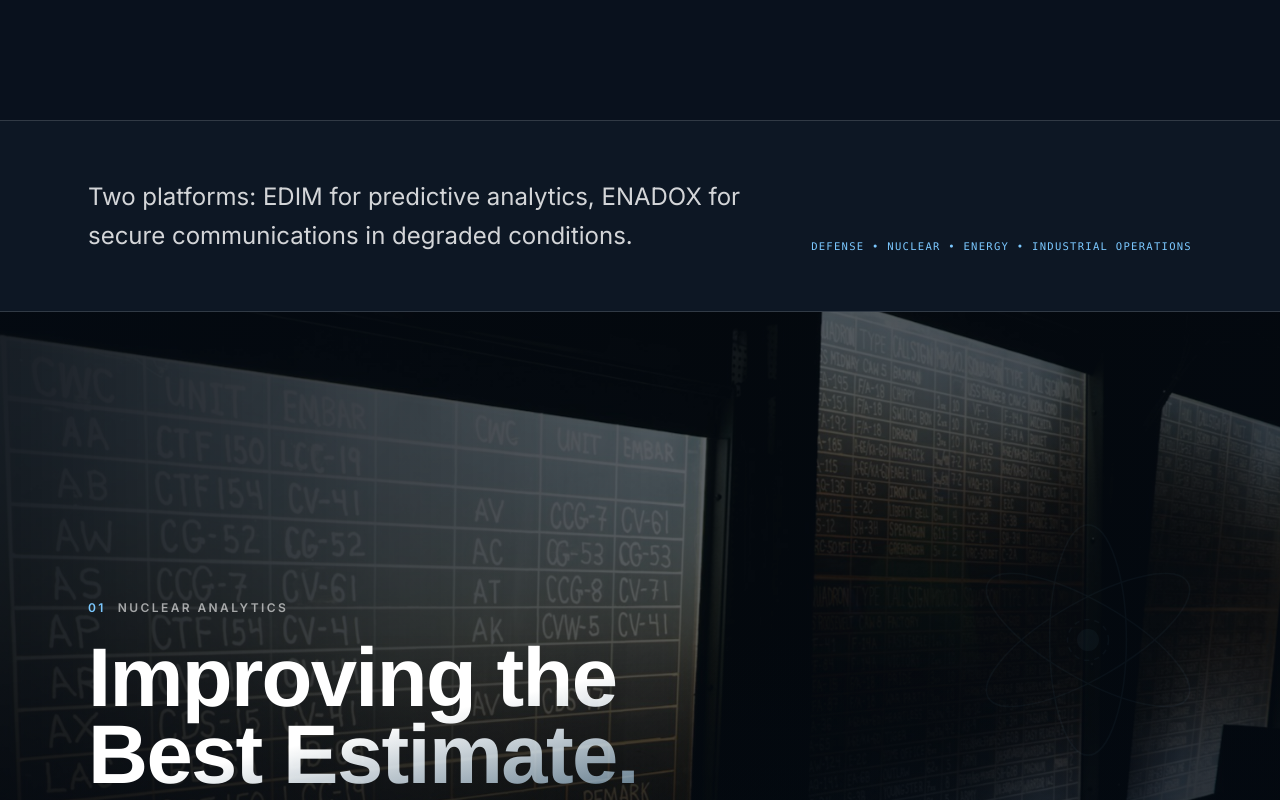
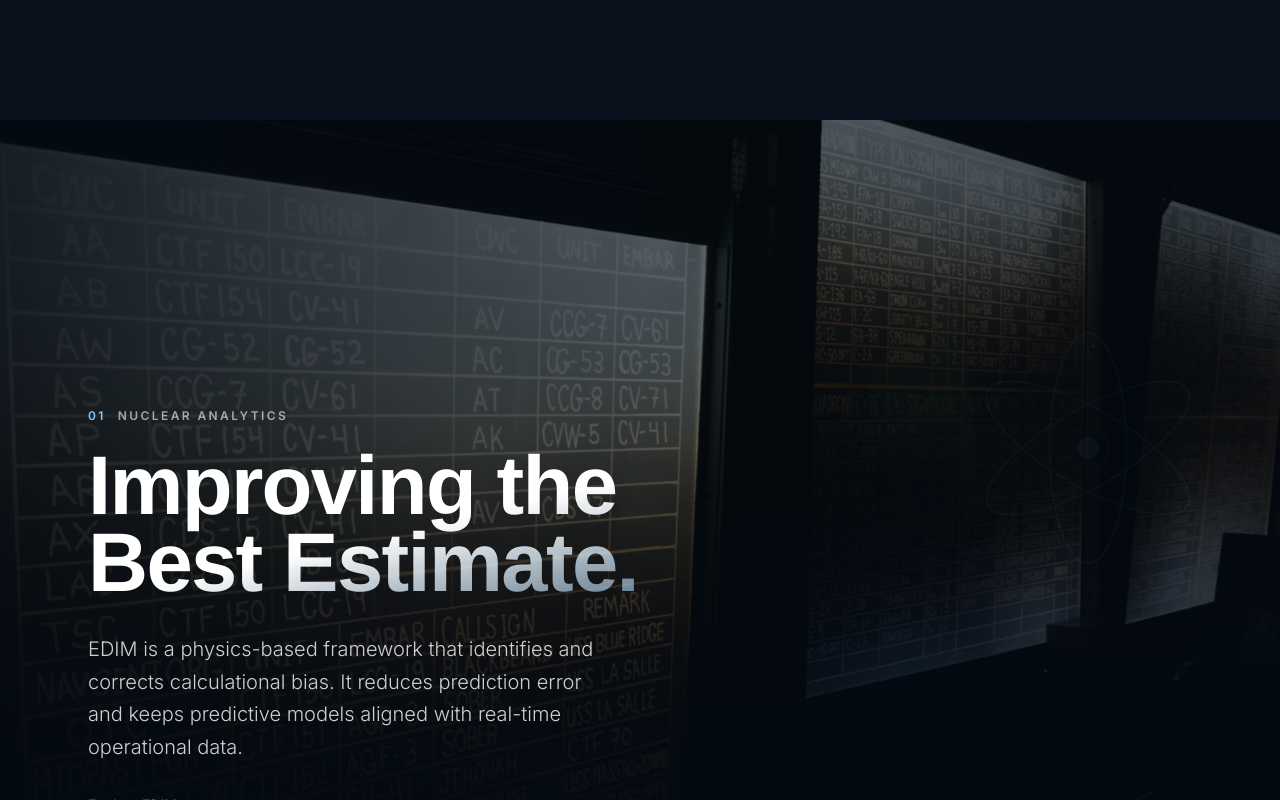
Before and after one commit to CovDefGH/CoreDef-website, a Next.js app: page / in a window 1280 px wide. Shown: the part 1000-1800 px from the top of the page. Built offline with nearby package versions, Linux system fonts and the light colour scheme.

Commit message:
feat(landing): consolidate platform intro into core capabilities
- Removed the narrow 'Two platforms' section that sat awkwardly below the hero.
- Merged the 'EDIM and ENADOX' intro copy directly into the Core Capabilities section header for a more cohesive content flow.

```diff
--- a/src/components/immersive/ImmersiveHome.tsx
+++ b/src/components/immersive/ImmersiveHome.tsx
@@ -243,16 +243,6 @@ export function ImmersiveHome() {
     <div ref={containerRef} className="immersive-page bg-[#09111d] text-white">
       <HeroScrollScene />
 
-      <section className="border-y border-white/15 bg-[#0d1724]">
-        <div className="mx-auto grid max-w-6xl gap-8 px-4 py-10 md:grid-cols-[1fr_auto] md:items-end md:px-6 md:py-14">
-          <p className="max-w-2xl text-lg leading-relaxed text-white/82 md:text-2xl">
-            Two platforms: EDIM for predictive analytics, ENADOX for secure communications in degraded conditions.
-          </p>
-          <p className="font-mono text-[.66rem] leading-relaxed tracking-[.12em] text-[#7bc8ff] uppercase">
-            Defense • Nuclear • Energy • Industrial Operations
-          </p>
-        </div>
-      </section>
 
       {chapters.map((chapter) => (
         <section id={chapter.id} key={chapter.id} className="immersive-chapter">
@@ -310,6 +300,9 @@ export function ImmersiveHome() {
             <h2 className="mt-5 text-4xl leading-[.98] font-semibold tracking-[-.045em] md:text-5xl">
               Engineered for environments where failure is not an option.
             </h2>
+            <p className="mt-6 text-lg leading-relaxed text-[#405063] md:text-xl">
+              Two platforms: EDIM for predictive analytics, ENADOX for secure communications in degraded conditions.
+            </p>
           </div>
           <div className="grid gap-8 sm:grid-cols-2 md:grid-cols-3 md:gap-12">
             {trustSignals.map((signal) => (
```
